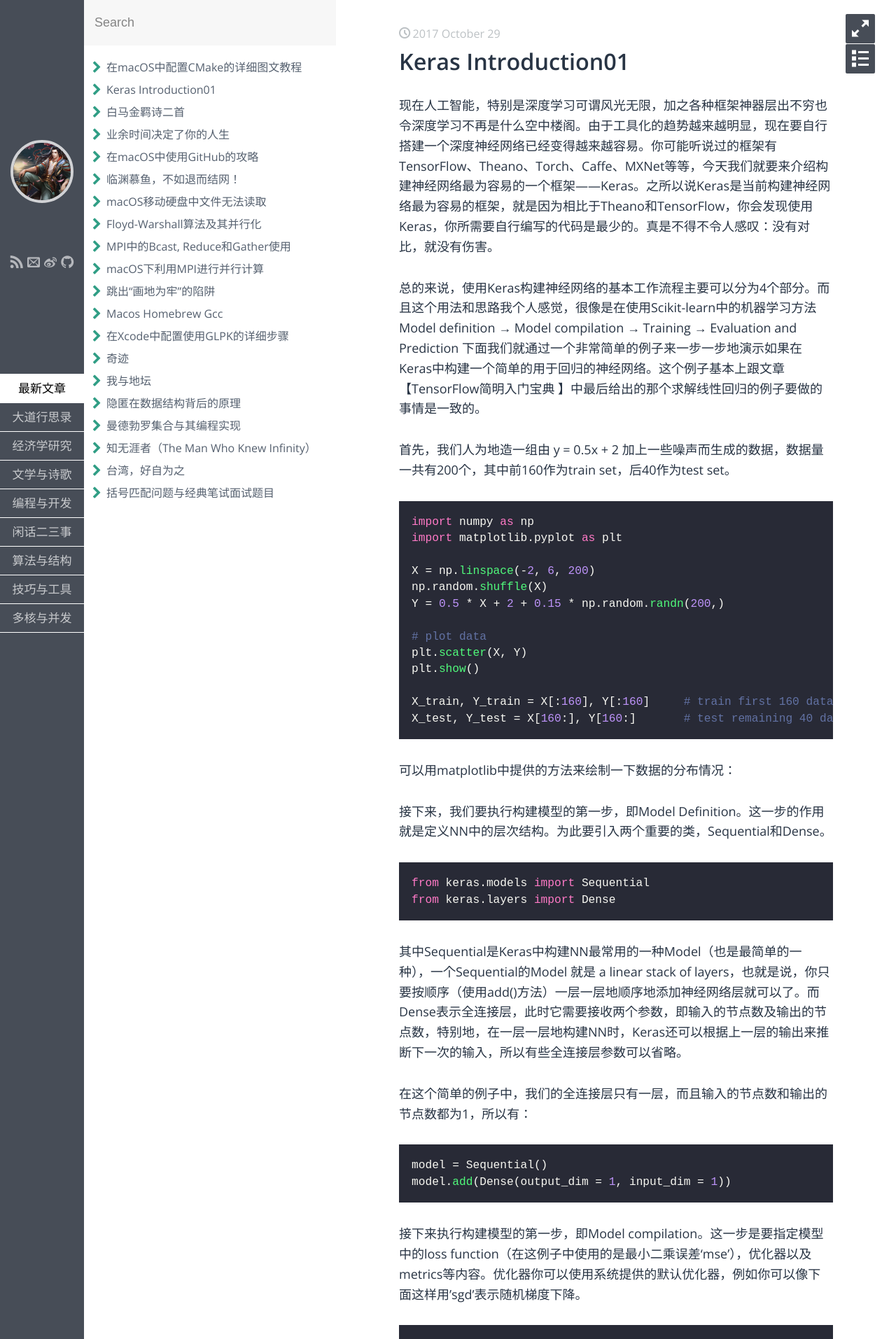
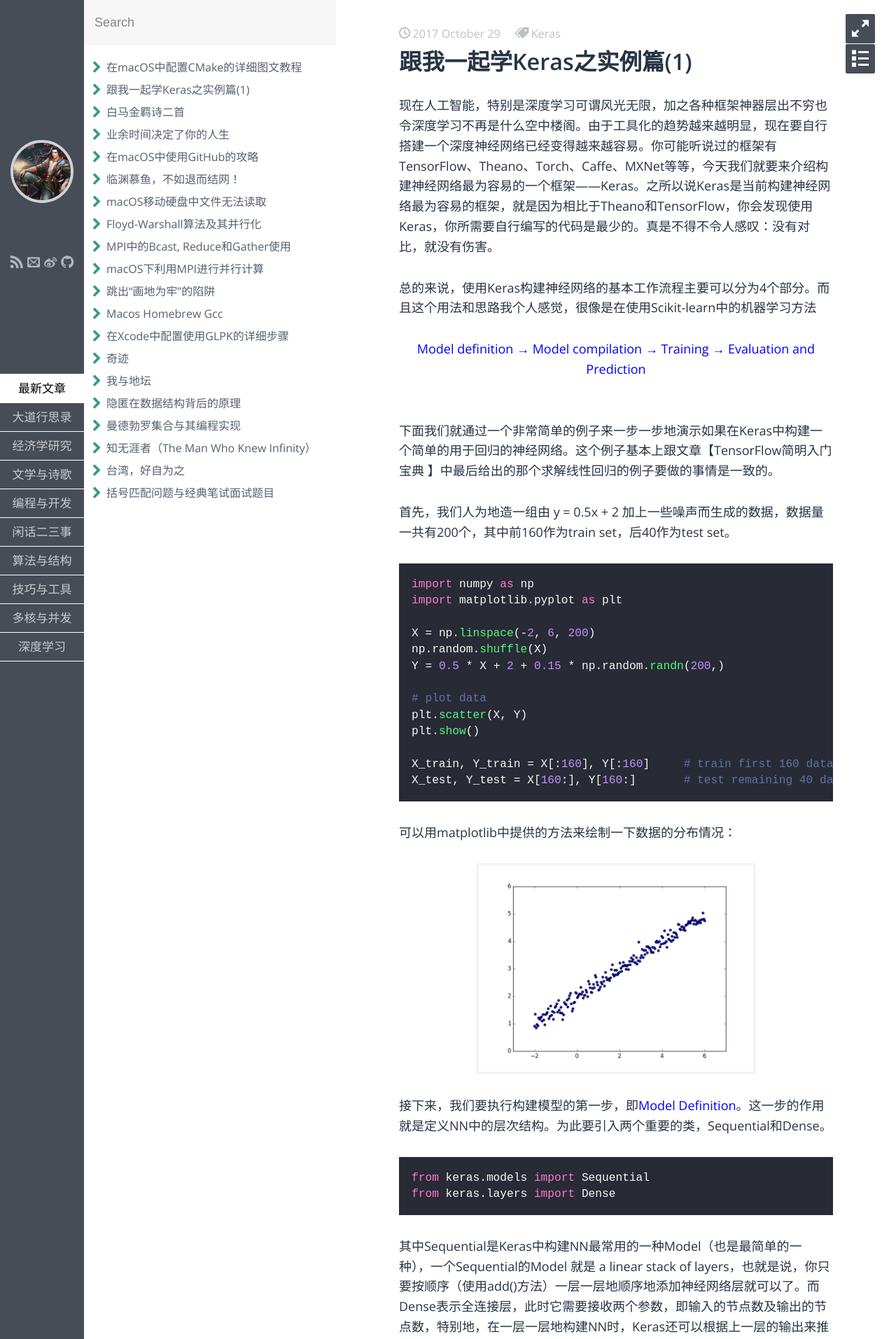
Before and after one commit to fzuo/baimafujinji, a Jekyll site: the page built from _posts/deeplearning/2017-10-29-keras-introduction01.md, in a window 1280 px wide. Shown: the top 1913 px of the page at 70% size. Built offline with Jekyll 4.4.1, drawn with Linux system fonts in a browser that asks for light colours; some web fonts are replaced; our own code applies the rules of GitHub Pages for plain Markdown files; some of the changed text lies outside the part shown.

Commit message:
Update 2017-10-29-keras-introduction01.md

````diff
--- a/_posts/deeplearning/2017-10-29-keras-introduction01.md
+++ b/_posts/deeplearning/2017-10-29-keras-introduction01.md
@@ -1,10 +1,17 @@
-
+---
+layout: post
+title: 跟我一起学Keras之实例篇(1)
+category: 深度学习
+tags: Keras
+keywords: Keras,深度学习
+---
 
 
 现在人工智能，特别是深度学习可谓风光无限，加之各种框架神器层出不穷也令深度学习不再是什么空中楼阁。由于工具化的趋势越来越明显，现在要自行搭建一个深度神经网络已经变得越来越容易。你可能听说过的框架有TensorFlow、Theano、Torch、Caffe、MXNet等等，今天我们就要来介绍构建神经网络最为容易的一个框架——Keras。之所以说Keras是当前构建神经网络最为容易的框架，就是因为相比于Theano和TensorFlow，你会发现使用Keras，你所需要自行编写的代码是最少的。真是不得不令人感叹：没有对比，就没有伤害。
 
-总的来说，使用Keras构建神经网络的基本工作流程主要可以分为4个部分。而且这个用法和思路我个人感觉，很像是在使用Scikit-learn中的机器学习方法
-Model definition → Model compilation → Training → Evaluation and Prediction
+总的来说，使用Keras构建神经网络的基本工作流程主要可以分为4个部分。而且这个用法和思路我个人感觉，很像是在使用Scikit-learn中的机器学习方法<br>
+<p align="center">
+<span style="color:blue">Model definition → Model compilation → Training → Evaluation and Prediction </span></p><br>
 下面我们就通过一个非常简单的例子来一步一步地演示如果在Keras中构建一个简单的用于回归的神经网络。这个例子基本上跟文章【TensorFlow简明入门宝典 】中最后给出的那个求解线性回归的例子要做的事情是一致的。
 
 首先，我们人为地造一组由 y = 0.5x + 2 加上一些噪声而生成的数据，数据量一共有200个，其中前160作为train set，后40作为test set。
@@ -27,8 +34,11 @@
 
 可以用matplotlib中提供的方法来绘制一下数据的分布情况：
 
+<p align="center">
+<img src="https://fzuo.github.io/assets/img/keras/keras01.png" width="400">
+</p>
 
-接下来，我们要执行构建模型的第一步，即Model Definition。这一步的作用就是定义NN中的层次结构。为此要引入两个重要的类，Sequential和Dense。
+接下来，我们要执行构建模型的第一步，即<span style="color:blue">Model Definition</span>。这一步的作用就是定义NN中的层次结构。为此要引入两个重要的类，Sequential和Dense。
 
 ```python
 from keras.models import Sequential
@@ -44,7 +54,7 @@
 model.add(Dense(output_dim = 1, input_dim = 1))
 ```
 
-接下来执行构建模型的第一步，即Model compilation。这一步是要指定模型中的loss function（在这例子中使用的是最小二乘误差‘mse’），优化器以及metrics等内容。优化器你可以使用系统提供的默认优化器，例如你可以像下面这样用'sgd'表示随机梯度下降。
+接下来执行构建模型的第一步，即<span style="color:blue">Model compilation</span>。这一步是要指定模型中的loss function（在这例子中使用的是最小二乘误差‘mse’），优化器以及metrics等内容。优化器你可以使用系统提供的默认优化器，例如你可以像下面这样用'sgd'表示随机梯度下降。
 
 ```python
 model.compile(loss='mse', optimizer='sgd')
@@ -90,7 +100,7 @@
 train cost:  0.0256752
 ```
 
-最后，终于可以进入Evaluation and Prediction的部分了。对于之前预留的测试集来说，你可以使用：
+最后，终于可以进入<span style="color:blue">Evaluation and Prediction</span>的部分了。对于之前预留的测试集来说，你可以使用：
 
 ```python
 cost = model.evaluate(X_test, Y_test, batch_size=40)
@@ -108,7 +118,7 @@
 
 我的程序输出结果如下：
 
-```python
+```
 Testing ------------
 40/40 [==============================] - 0s
 test cost: 0.0254213
@@ -127,6 +137,9 @@
 
 输出之图形如下：
 
+<p align="center">
+<img src="https://fzuo.github.io/assets/img/keras/keras02.png" width="400">
+</p>
 
 最后，我个人认为【1】是入门Keras的一个非常好的Talk。另外，本文的jupyter notebook文件，你可以从下面的链接【3】中获取到。
 
@@ -136,3 +149,5 @@
 【1】 [文献链接1](https://www.youtube.com/watch?v=OUMDUq5OJLg)<br>
 【2】 [文献链接2](https://keras.io/#getting-started-30-seconds-to-keras)<br>
 【3】 [文献链接3](https://pan.baidu.com/s/1jI8CgHw)<br>
+
+<span style="color:blue">**（本文完）**</span>
````
